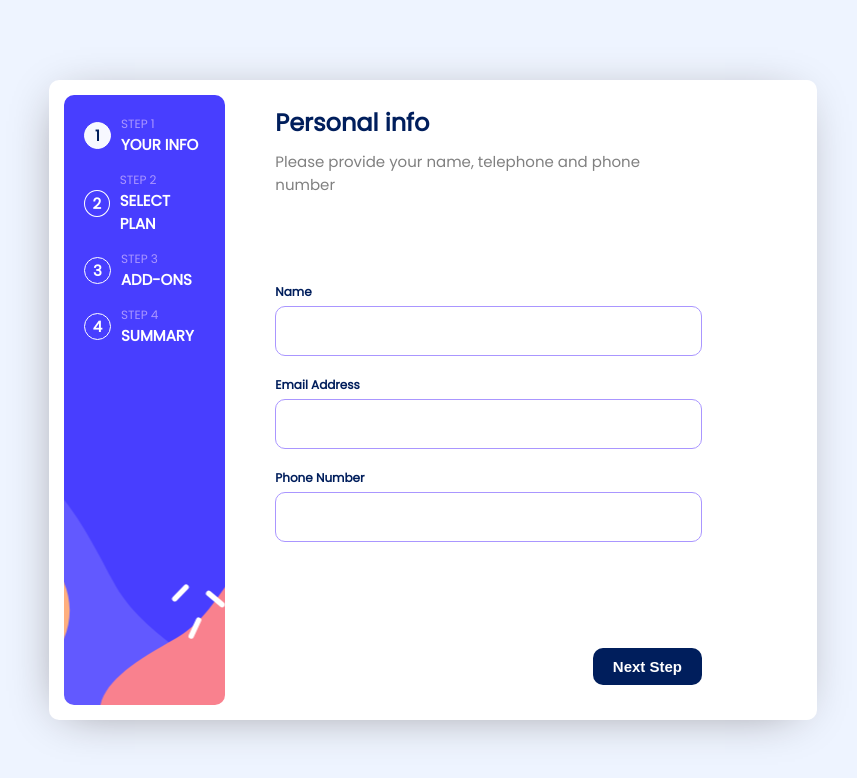
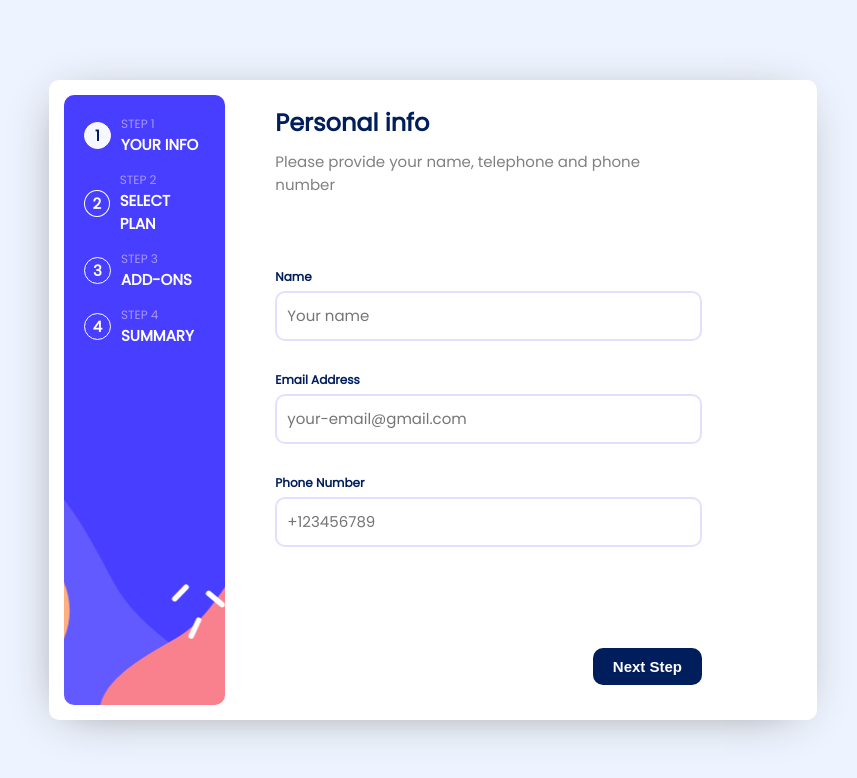
Before and after one commit to palinakarabovich/react-forms, a React (Create React App) app: page / in a window 1280 px wide. Shown: the top 778 px of the page, without its empty margins (207-1064 px from the left). Built offline with nearby package versions, Linux system fonts and the light colour scheme.

Commit message:
react-hook-form added

```diff
--- a/package.json
+++ b/package.json
@@ -13,6 +13,7 @@
     "@types/react-dom": "^18.2.6",
     "react": "^18.2.0",
     "react-dom": "^18.2.0",
+    "react-hook-form": "^7.45.0",
     "react-redux": "^8.1.1",
     "react-scripts": "5.0.1",
     "typescript": "^4.9.5",
--- a/src/components/Form/Form.module.css
+++ b/src/components/Form/Form.module.css
@@ -26,14 +26,32 @@
 .input{
   width: 100%;
   height: 50px;
-  border: 1px solid rgb(170, 150, 255);
+  border: 2px solid rgba(170, 150, 255, .3);
   font-family: inherit;
   color:rgb(0, 30, 92);
   border-radius: 10px;
-  margin-bottom: 20px;
   padding: 10px;
   font-weight: 900;
   box-sizing: border-box;
+  font-size: 15px;
+  margin-bottom: 5px;
+}
+
+.input::placeholder{
+  font-family: inherit;
+  font-size: 15px;
+  font-weight: 400;
+}
+
+.input:focus{
+  outline: none;
+  box-sizing: border-box;
+  border: 2px solid rgba(170, 150, 255, 1);
+}
+
+.input__error{
+  border: 2px solid rgb(255, 118, 136);
+  background-color: rgba(255, 118, 136, .1);
 }
 
 .button__next{
@@ -48,3 +66,11 @@
   align-self: flex-end;
   margin-bottom: 20px;
 }
+
+.error{
+  margin: 0;
+  font-size: 12px;
+  color: rgb(255, 118, 136);
+  height: 20px;
+  margin-bottom: 5px;
+}
--- a/src/components/Form/Form.tsx
+++ b/src/components/Form/Form.tsx
@@ -1,23 +1,31 @@
 import React from "react";
 import styles from './Form.module.css'
-import { INITIAL_FORM_STATE } from "../../utils/constants";
 import { useAppDispatch } from "../../hooks/useDispatch";
 import { saveForm } from "../../redux/slices/formSlice";
 import { stepForward } from "../../redux/slices/stepsSlice";
 import { formValues } from "../../types/types";
 import ButtonsGroup from "../ButtonsGroup/ButtonsGroup";
+import { useForm, SubmitHandler } from "react-hook-form"
+import { convertErrorMessageToString } from "../../utils/convertErrorMessageToString";
+import { useAppSelector } from "../../hooks/useSelector";
 
 const Form: React.FC = () => {
 
-  const [form, setForm] = React.useState<formValues>(INITIAL_FORM_STATE);
+  const {form} = useAppSelector((store) => store.form)
+
   const dispatch = useAppDispatch();
 
-  const handleInputChange = (e: React.ChangeEvent<HTMLInputElement>) => {
-    setForm({ ...form, [e.target.name]: e.target.value });
-  }
+  const {
+    register,
+    formState: { errors },
+    handleSubmit,
+  } = useForm<formValues>({
+    mode: 'onChange',
+    defaultValues: form
+  })
 
-  const submitForm = () => {
-    dispatch(saveForm(form));
+  const onSubmit: SubmitHandler<formValues> = (data) => {
+    dispatch(saveForm(data))
     dispatch(stepForward());
   }
 
@@ -26,27 +34,46 @@ const Form: React.FC = () => {
       <form className={styles.form}>
         <label className={styles.label}>Name</label>
         <input
-          className={styles.input}
-          name="name"
-          onChange={handleInputChange}
-          value={form.name}
+          className={`${styles.input} ${errors.name && styles.input__error}`}
+          {...register('name', {
+            required: 'This field is required',
+            minLength: {
+              value: 2,
+              message: 'Your name should have at least two symbols'
+            }
+          })}
+          placeholder="Your name"
         />
+        <p className={styles.error}>{errors.name && convertErrorMessageToString(errors.name.message)}</p>
         <label className={styles.label}>Email Address</label>
         <input
-          className={styles.input}
-          name="email"
-          onChange={handleInputChange}
-          value={form.email}
+          className={`${styles.input} ${errors.name && styles.input__error}`}
+          {...register('email', {
+            required: 'This field is required',
+            pattern: {
+              value: /^[A-Za-z0-9._%+-]+@[A-Za-z0-9.-]+\.[A-Za-z]{2,}$/,
+              message: 'Incorrect format for email'
+            },
+          })}
+          placeholder="your-email@gmail.com"
         />
+        <p className={styles.error}>{errors.email && convertErrorMessageToString(errors.email.message)}</p>
         <label className={styles.label}>Phone Number</label>
-        <input className={styles.input}
-          name="phone"
-          onChange={handleInputChange}
-          value={form.phone}
+        <input
+          className={`${styles.input} ${errors.name && styles.input__error}`}
+          {...register('phone', {
+            required: 'This field is required',
+            pattern: {
+              value: /^\+\d+$/,
+              message: 'Use only numbers'
+            }
+          })}
+          placeholder="+123456789"
         />
+        <p className={styles.error}>{errors.phone && convertErrorMessageToString(errors.phone.message)}</p>
       </form>
       <ButtonsGroup
-        handleForwardClick={submitForm}
+        handleForwardClick={handleSubmit(onSubmit)}
       />
     </section>
   )
--- a/src/utils/constants.tsx
+++ b/src/utils/constants.tsx
@@ -1,9 +1 @@
-import { formValues } from "../types/types"
-
 export const SUCCESS_ICON = <svg xmlns="http://www.w3.org/2000/svg" width="80" height="80" viewBox="0 0 80 80"><g fill="none"><circle cx="40" cy="40" r="40" fill="#F9818E"/><path fill="#E96170" d="M48.464 79.167c.768-.15 1.53-.321 2.288-.515a40.04 40.04 0 0 0 3.794-1.266 40.043 40.043 0 0 0 3.657-1.63 40.046 40.046 0 0 0 12.463-9.898A40.063 40.063 0 0 0 78.3 51.89c.338-1.117.627-2.249.867-3.391L55.374 24.698a21.6 21.6 0 0 0-15.332-6.365 21.629 21.629 0 0 0-15.344 6.365c-8.486 8.489-8.486 22.205 0 30.694l23.766 23.775Z"/><path fill="#FFF" d="M40.003 18.333a21.58 21.58 0 0 1 15.31 6.351c8.471 8.471 8.471 22.158 0 30.63-8.47 8.47-22.156 8.47-30.627 0-8.47-8.472-8.47-22.159 0-30.63a21.594 21.594 0 0 1 15.317-6.35Zm9.865 15c-.316.028-.622.15-.872.344l-12.168 9.13-5.641-5.642c-1.224-1.275-3.63 1.132-2.356 2.356l6.663 6.663c.56.56 1.539.63 2.173.156l13.326-9.995c1.122-.816.43-2.993-.956-3.013a1.666 1.666 0 0 0-.17 0Z"/></g></svg>
-
-export const INITIAL_FORM_STATE: formValues = {
-  name: '',
-  email: '',
-  phone: ''
-}
--- /dev/null
+++ b/src/utils/convertErrorMessageToString.ts
@@ -0,0 +1 @@
+export const convertErrorMessageToString = (err: any) => JSON.stringify(err).replaceAll('"', '');
```
Also changed, not shown: 1 other file (tests, documents, lock files or other folders).
